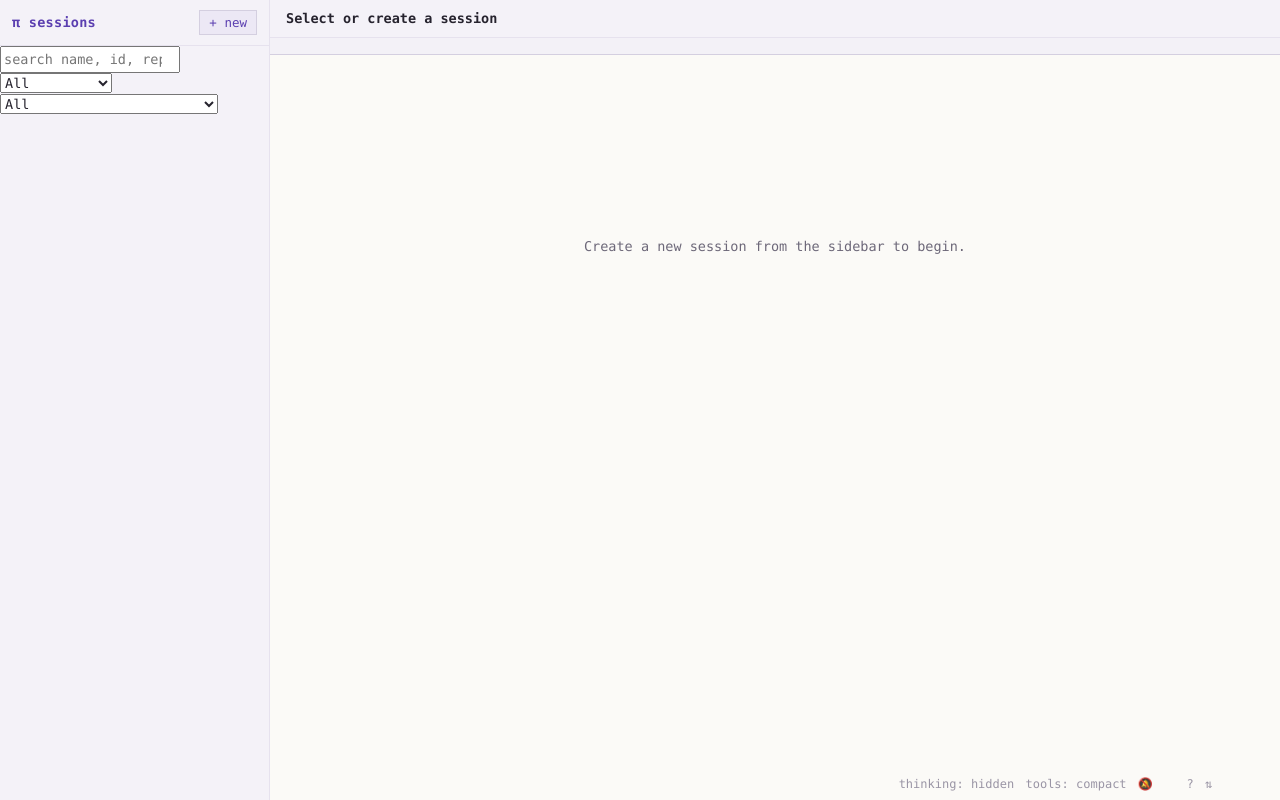
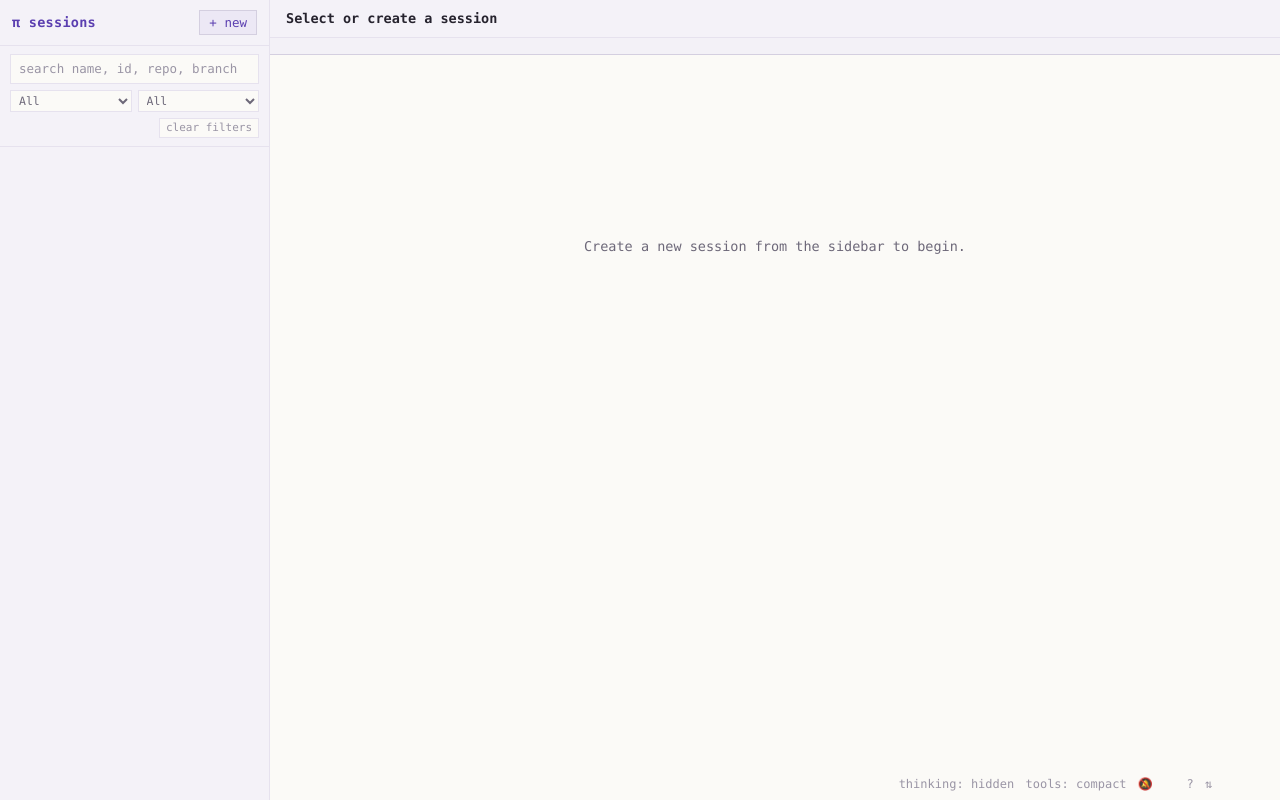
Before and after one commit to wrossmorrow/interactive-coding-kubernetes, a plain HTML site: page ui/static/index.html in a window 1280 px wide. Drawn offline with Linux system fonts and the light colour scheme; no server answers.

Commit message:
feat: style compact sidebar search and filter controls

```diff
--- a/ui/static/app.css
+++ b/ui/static/app.css
@@ -121,6 +121,24 @@ button, input, select { font: inherit; color: inherit; }
 .sb-row { display: flex; align-items: center; gap: 6px; min-width: 0; }
 .sb-name { flex: 1; overflow: hidden; text-overflow: ellipsis; white-space: nowrap; color: var(--fg); }
 .sb-sub { font-size: 11.5px; color: var(--dim); overflow: hidden; text-overflow: ellipsis; white-space: nowrap; }
+.sb-filters {
+  flex: none; display: flex; flex-direction: column; gap: 6px;
+  padding: 8px 10px; border-bottom: 1px solid var(--borderMuted);
+}
+#sb-search {
+  width: 100%; background: var(--bg); border: 1px solid var(--borderMuted); color: var(--fg);
+  font-size: 12.5px; padding: 4px 8px; outline: 0;
+}
+#sb-search:focus { border-color: var(--borderAccent); }
+#sb-search::placeholder { color: var(--dim); }
+.sb-filter-row { display: flex; align-items: center; gap: 6px; }
+.sb-filter-row select {
+  flex: 1; min-width: 0; background: var(--bg); border: 1px solid var(--borderMuted); color: var(--muted);
+  font-size: 11.5px; padding: 2px 4px; outline: 0;
+}
+.sb-filter-row select:focus { border-color: var(--borderAccent); }
+#sb-filter-meta { font-size: 11.5px; }
+#sb-filter-meta .grow { flex: 1; }
 
 .badge {
   font-size: 11px; padding: 0 6px; border: 1px solid var(--border); color: var(--muted);
```
